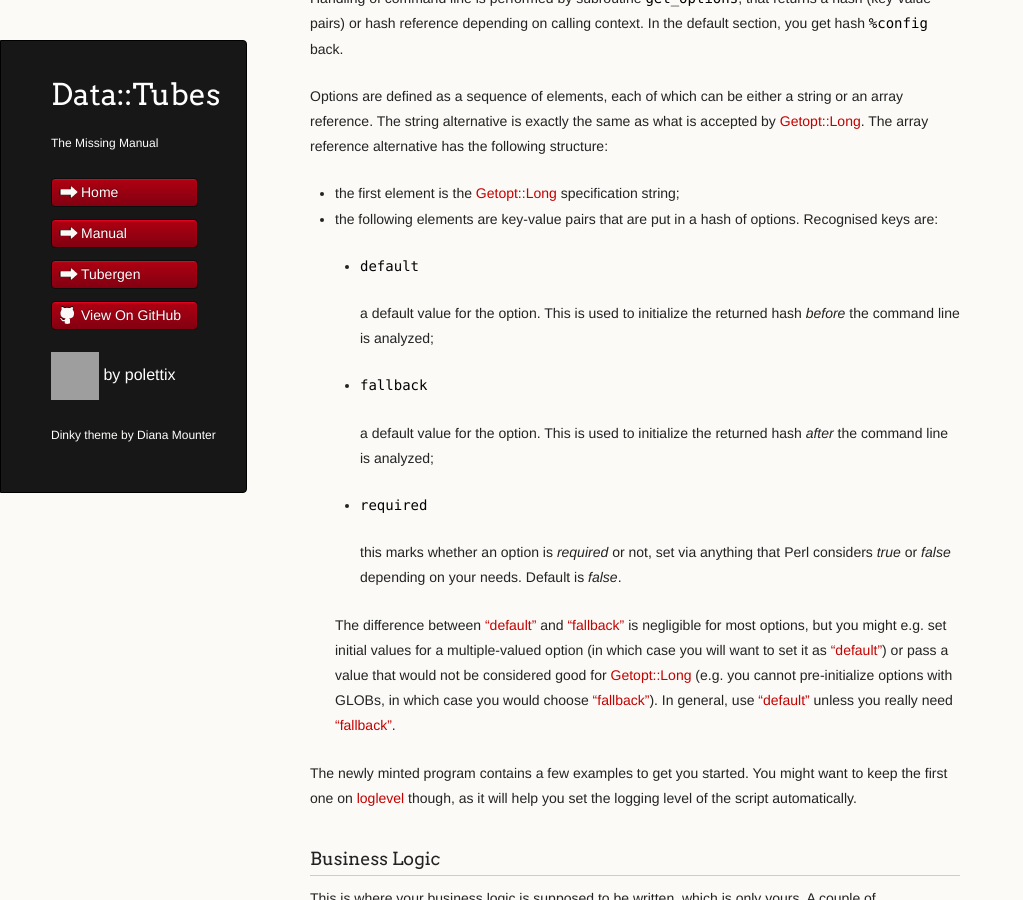
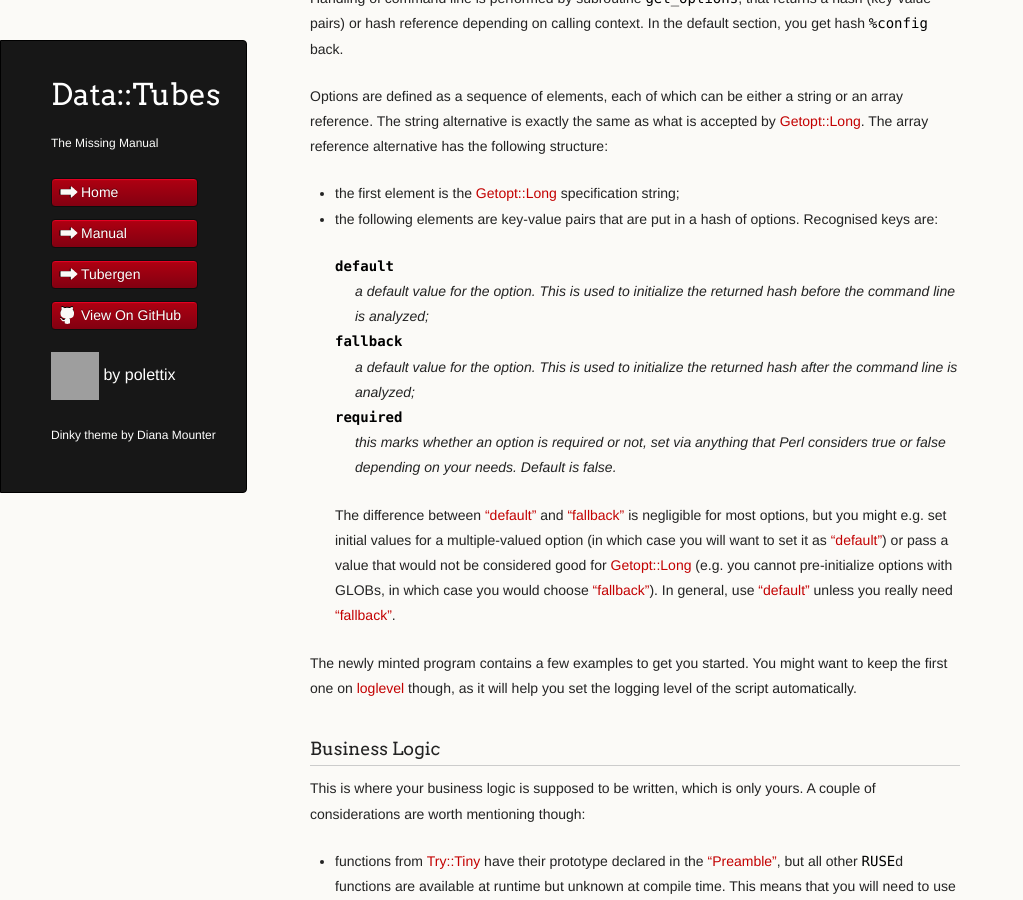
Before and after one commit to polettix/Data-Tubes, a Jekyll site: the page built from tubergen.md, in a window 1280 px wide and 900 px high, scrolled down 2363 px. Shown: the whole window, without its empty margins (0-1023 px from the left). Built offline with Jekyll 4.4.1, drawn with Linux system fonts in a browser that asks for light colours; comment, search, counter and statistics services are not loaded; grey boxes are pictures that could not be loaded.

Commit message:
fixed definition list

```diff
--- a/tubergen.md
+++ b/tubergen.md
@@ -135,19 +135,16 @@ alternative has the following structure:
 - the following elements are key-value pairs that are put in a hash of
 options. Recognised keys are:
 
-    - `default`
-
-        a default value for the option. This is used to initialize the returned
+    `default`
+    :   a default value for the option. This is used to initialize the returned
         hash _before_ the command line is analyzed;
 
-    - `fallback`
-
-        a default value for the option. This is used to initialize the returned
+    `fallback`
+    :   a default value for the option. This is used to initialize the returned
         hash _after_ the command line is analyzed;
 
-    - `required`
-
-        this marks whether an option is _required_ or not, set via anything
+    `required`
+    :   this marks whether an option is _required_ or not, set via anything
         that Perl considers _true_ or _false_ depending on your needs. Default
         is _false_.
 
```
